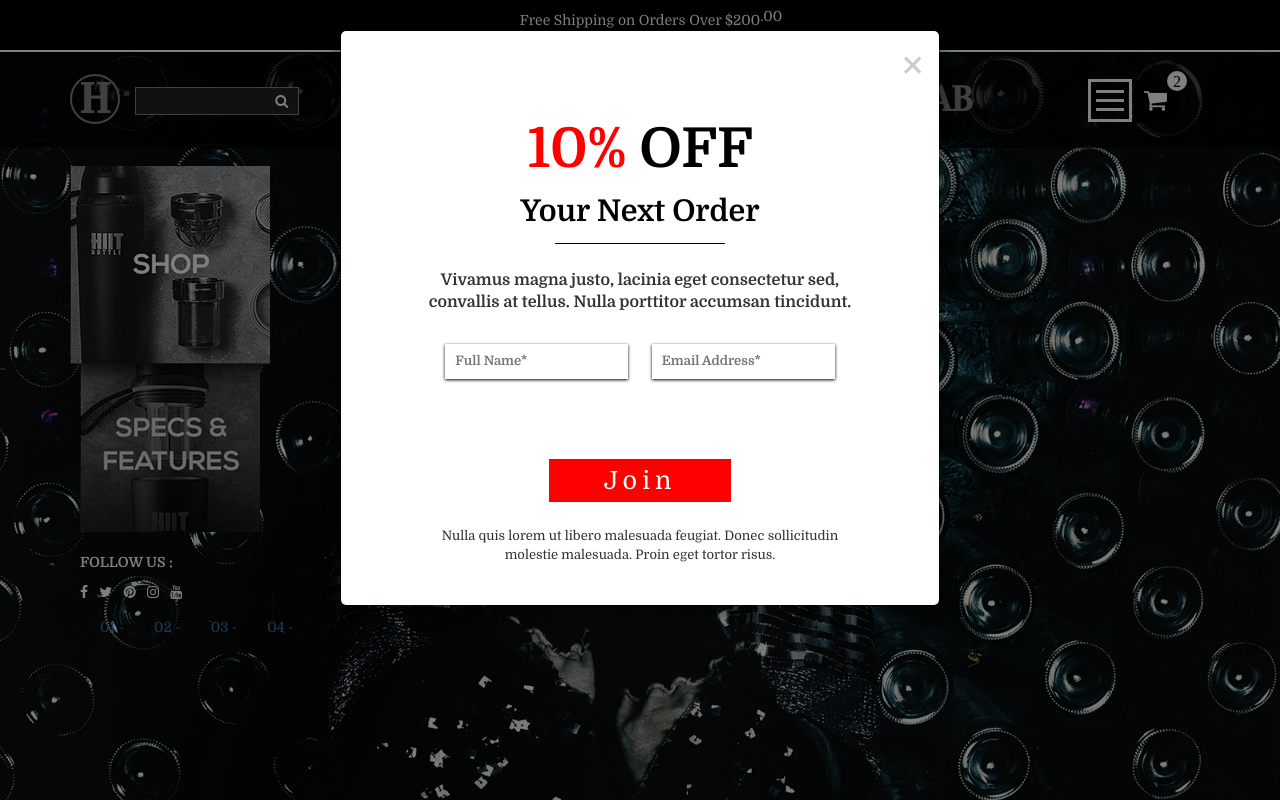
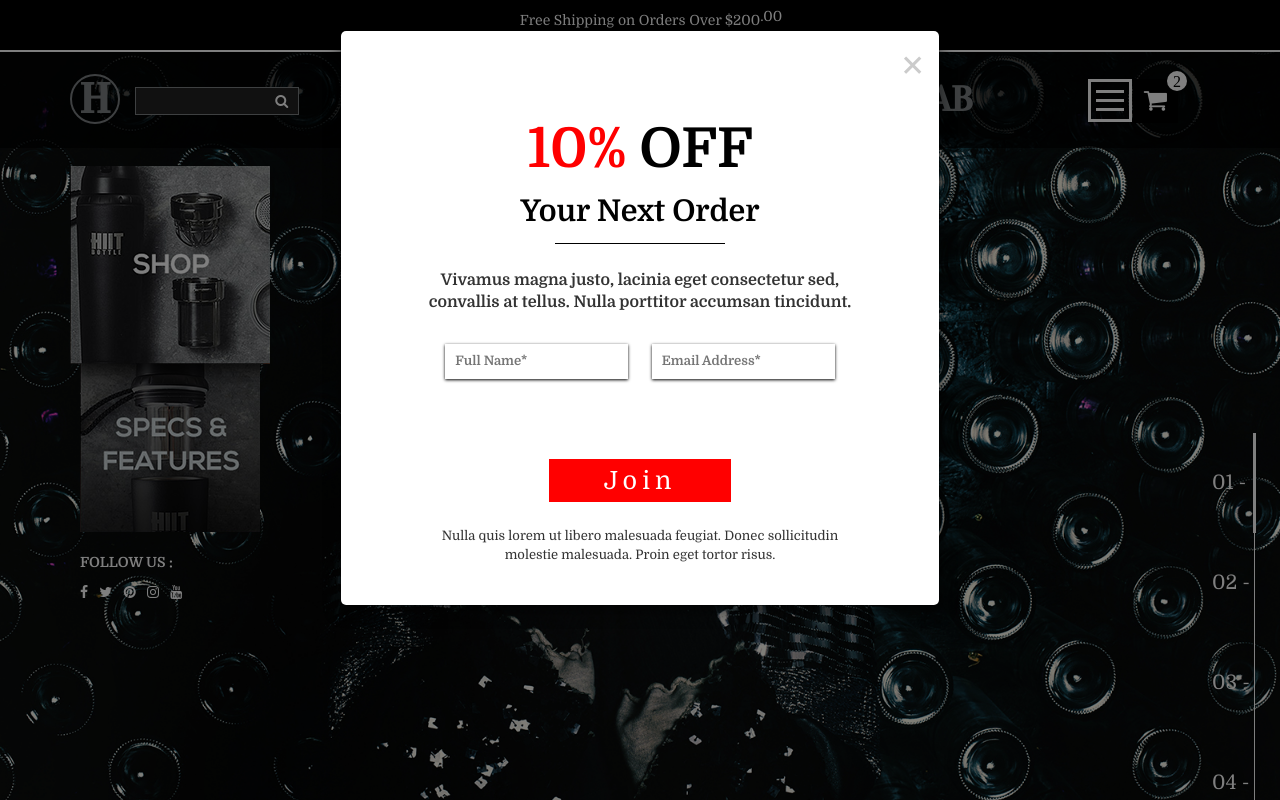
Before and after one commit to pijush-karmakar/Lifestyle-html-template, a plain HTML site: page lifestyleTemplate/index.html in a window 1280 px wide. Shown: the top 800 px of the page. Drawn offline with Linux system fonts and the light colour scheme; some packages are replaced by stand-ins of ours; a script that the page names is missing.

Commit message:
Update style.css

```diff
--- a/lifestyleTemplate/css/style.css
+++ b/lifestyleTemplate/css/style.css
@@ -3,6 +3,7 @@
 html,
 body { height: 100% ;
 font-family: 'Domine', serif;
+
 }
 
 a:hover { text-decoration: none; }
@@ -562,6 +563,8 @@ ul.footer-menu a {
 .off-canvus-menu li:hover a{
     color:#E84F88;
 }
+
+
 .menu-close {
   background: #000 none repeat scroll 0 0;
   border: 3px solid #fff;
@@ -665,3 +668,54 @@ ul.footer-menu a {
   font-size: 45px;
   font-weight: normal;
 }
+
+/*----------- Sticky menu ----------- */
+
+
+.header-bottom .sticky-menu .navbar-nav {
+  border-right: 1px solid #fff;
+  float: none;
+  left: auto;
+  margin: 5% 0 0;
+  padding: 0;
+  position: absolute;
+  right: -30px;
+  top: 50%;
+}
+
+.header-bottom .sticky-menu .nav.navbar-nav li {
+  display: block;
+  float: none;
+  list-style: outside none none;
+  position: relative;
+}
+
+.header-bottom .sticky-menu .navbar-nav > li > a {
+  color: #fff;
+  display: block;
+  font-size: 20px;
+  line-height: 3;
+  margin-left: -42px;
+  padding: 20px 0;
+}
+
+.header-bottom .sticky-menu ul.main-menu li.active::before {
+  background: #fff none repeat scroll 0 0;
+  content: "";
+  height: 100%;
+  position: absolute;
+  right: -2px;
+  top: 0;
+  width: 3px;
+}
+
+.sticky-wrapper{
+    position: absolute;
+    top: 0;
+    width: 100%;
+    z-index:1;
+}
+.nav > li > a:focus, .nav > li > a:hover {
+  background-color:transparent;
+  text-decoration: none;
+}
```
